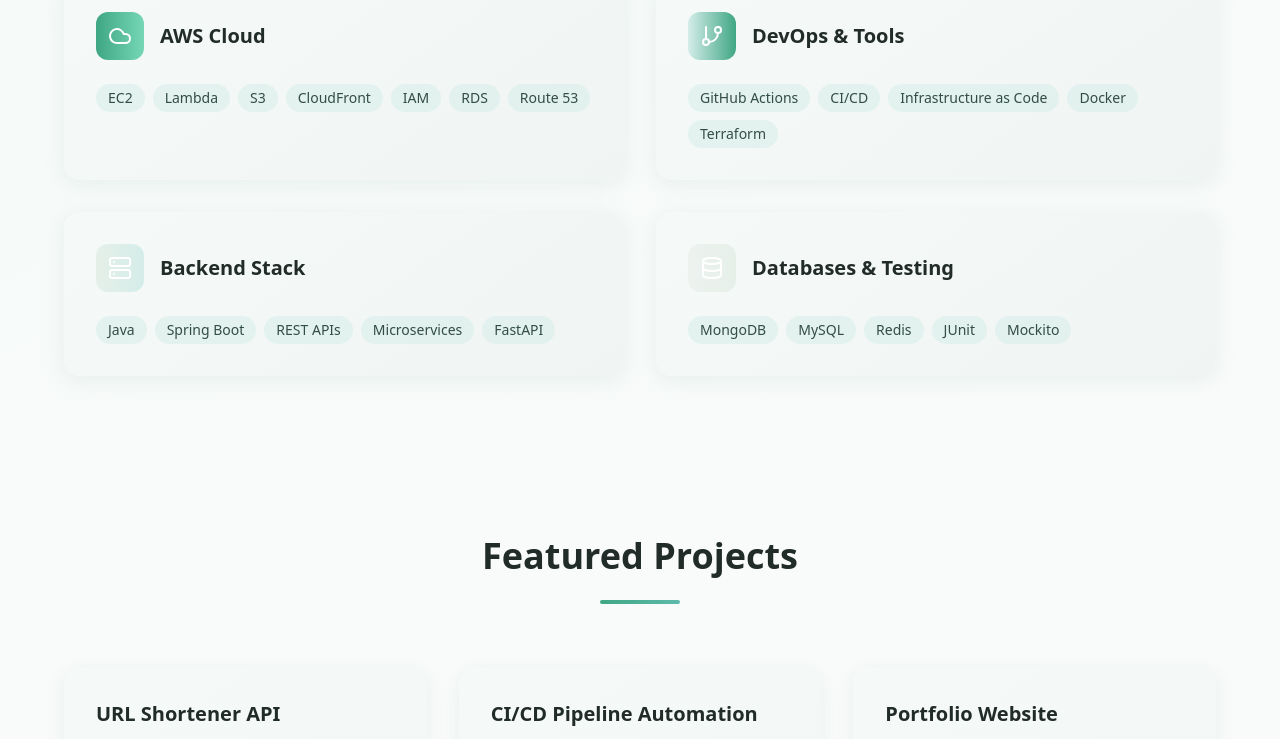
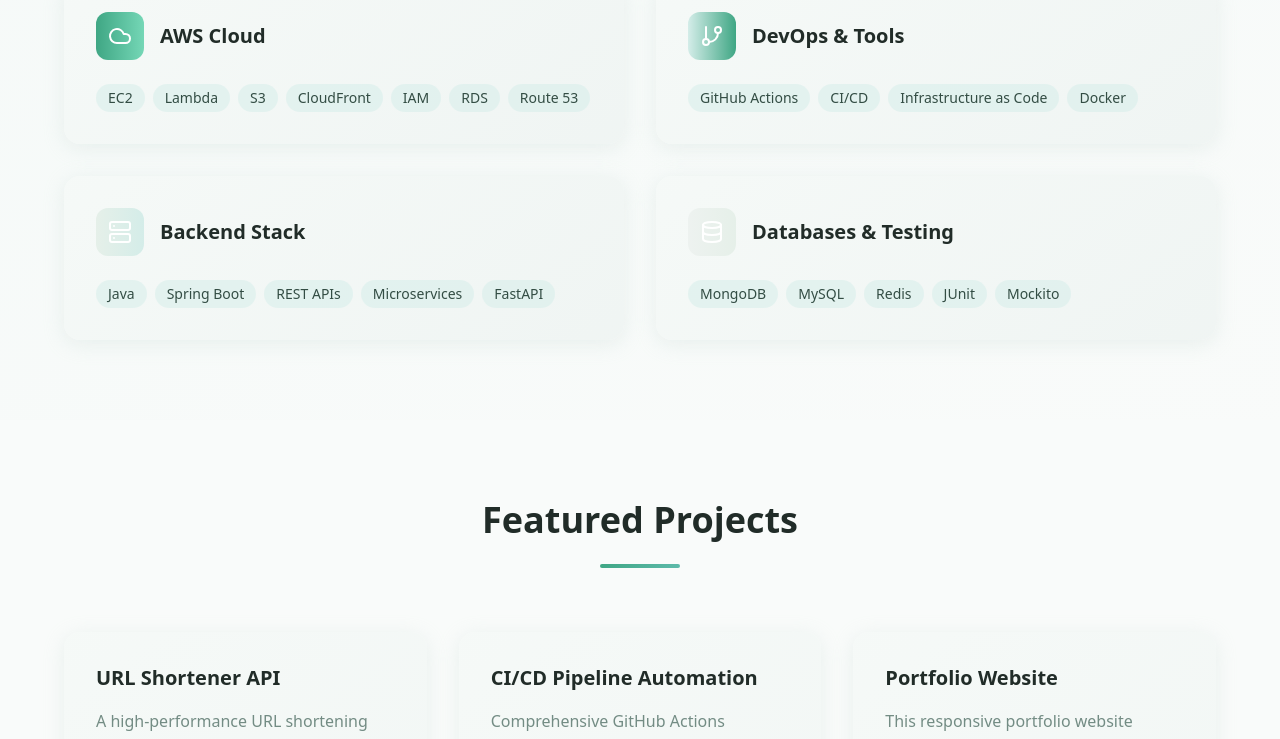
Before and after one commit to varunkanneganti/varun-cloud-canvas, a React (Vite) app: page / in a window 1280 px wide. Shown: the part 1620-2359 px from the top of the page. Built offline with nearby package versions, Linux system fonts and the light colour scheme.

Commit message:
Remove Terraform

```diff
--- a/src/components/ProjectsSection.tsx
+++ b/src/components/ProjectsSection.tsx
@@ -11,7 +11,7 @@ const projects = [
   {
     title: "CI/CD Pipeline Automation",
     description: "Comprehensive GitHub Actions workflows for automated testing, building, and deployment. Features multi-environment support, automated rollbacks, and integration with AWS services.",
-    tech: ["GitHub Actions", "Docker", "AWS ECS", "Terraform", "SonarQube"],
+    tech: ["GitHub Actions", "Docker", "AWS ECS", "SonarQube"],
     features: ["Zero-downtime deployments", "Automated testing", "Security scanning", "Infrastructure as Code"]
   },
   {
--- a/src/components/SkillsSection.tsx
+++ b/src/components/SkillsSection.tsx
@@ -10,7 +10,7 @@ const skillCategories = [
   {
     title: "DevOps & Tools",
     icon: GitBranch,
-    skills: ["GitHub Actions", "CI/CD", "Infrastructure as Code", "Docker", "Terraform"],
+    skills: ["GitHub Actions", "CI/CD", "Infrastructure as Code", "Docker"],
     color: "from-accent to-primary"
   },
   {
```
